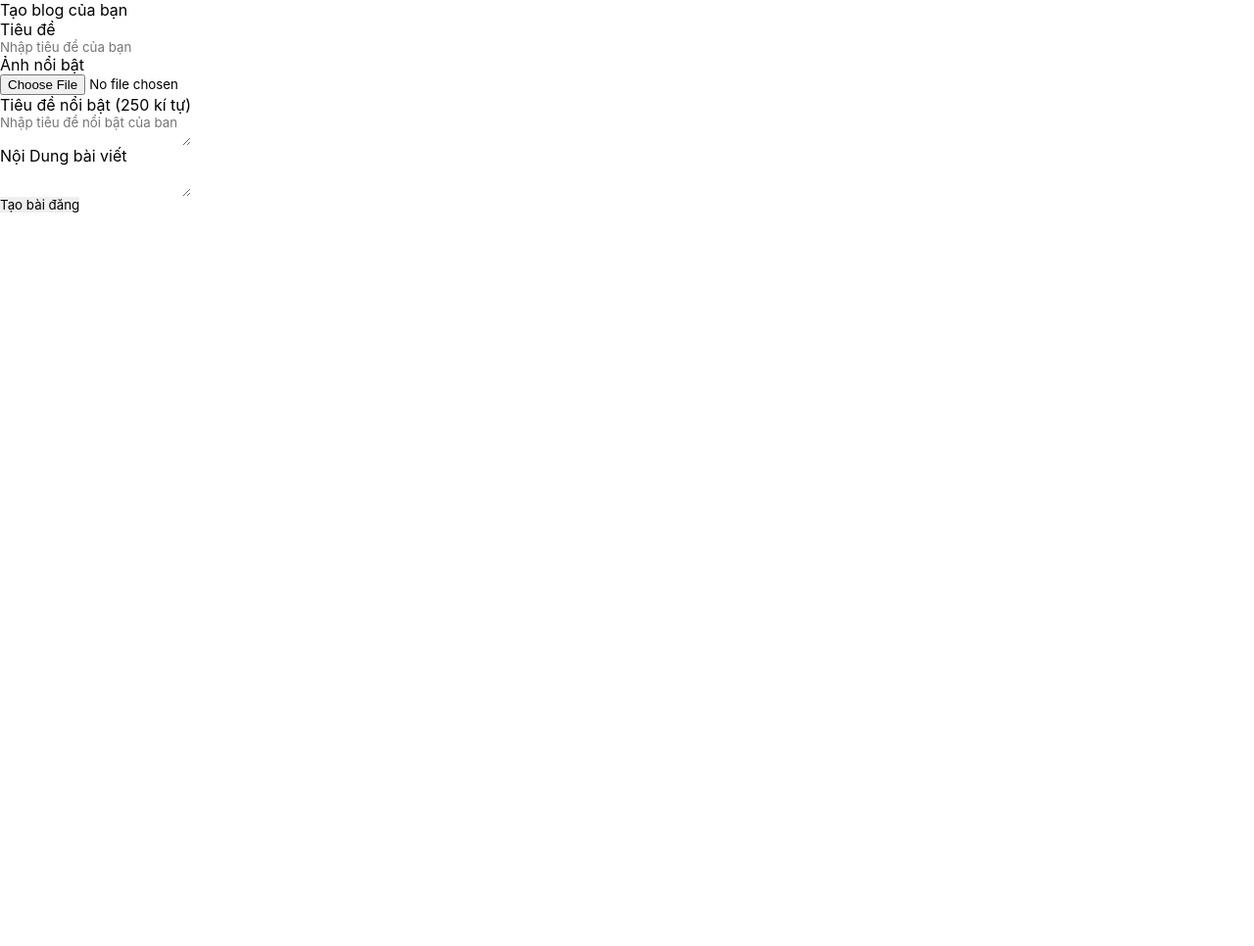
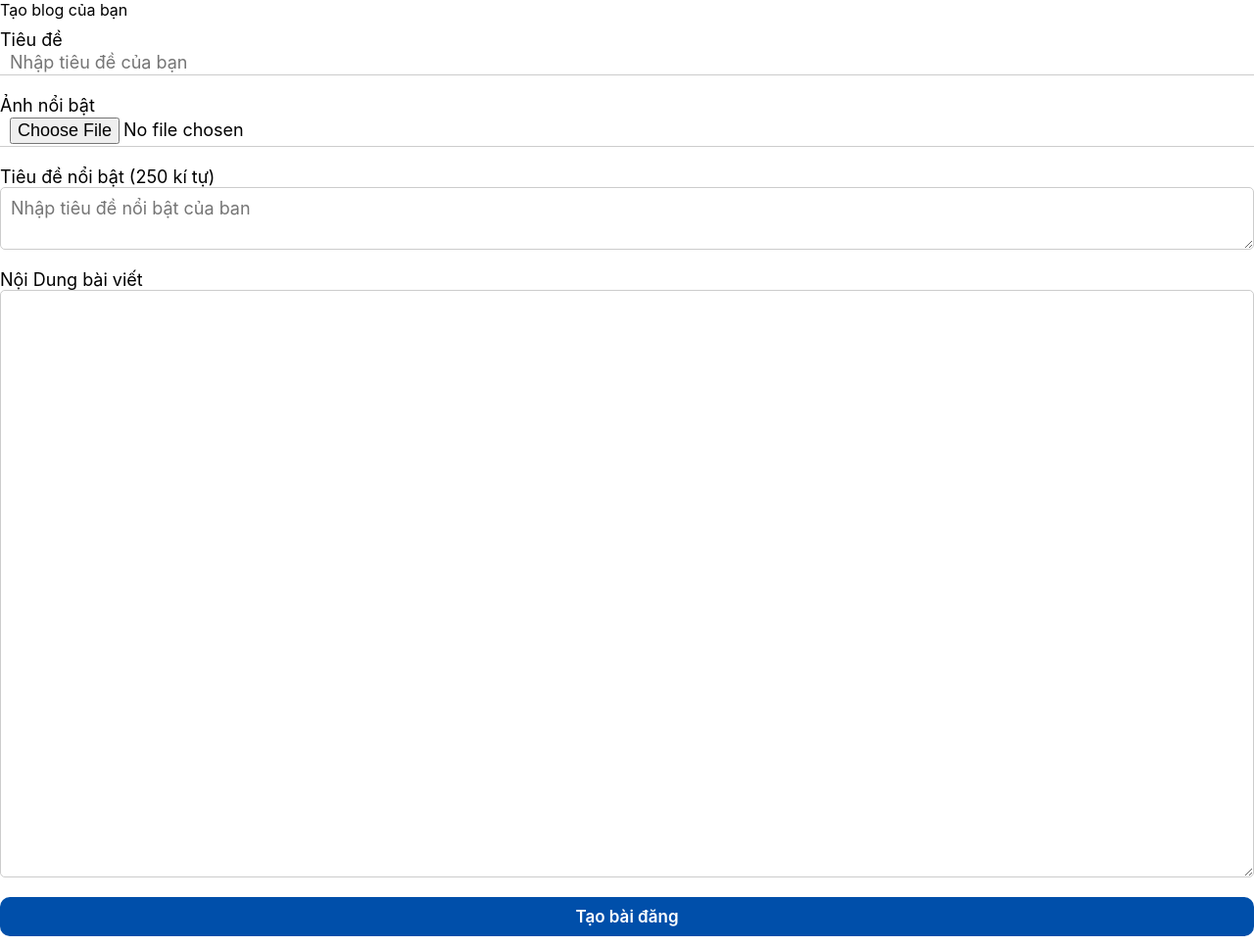
Before and after one commit to congquyenpro/TrungTamGiaSu, a PHP site: template src/views/content/createBlog.php in a window 1280 px wide. Shown: the whole page at 98% size. Before the commit the page ends 217 px from the top, so only its background shows below. Run offline with PHP 8.4, Linux system fonts and the light colour scheme; the template is opened without the code that fills it, so the values that code supplies are empty; some libraries are stand-ins or nearby versions.

Commit message:
main css

```diff
--- a/public/css/create_blog.css
+++ b/public/css/create_blog.css
@@ -256,3 +256,55 @@ html {
 }
 
 /* Header end */
+/* start main */
+.main{
+    width: 100%;
+}
+.input-value{
+    padding-top: 10px;
+    margin-bottom: 10px;
+}
+.input-value .name-title{
+    font-size: 18px;
+}
+.input-value input{
+    width: 100%;
+    border-bottom: 1px solid #ccc;
+    font-size: 18px;
+    padding: 2px 10px;
+}
+
+.select-input{
+    display: block;
+    width: 100%;
+    border: 1px solid #ccc;
+    font-size: 18px;
+    padding: 2px 10px;
+    border-radius: 5px;
+}
+
+.input-value textarea{
+    width: 100%;
+    font-size: 18px;
+    border: 1px solid #ccc;
+    border-radius: 5px;
+    padding: 10px;
+    resize: vertical;
+}
+#myTextarea{
+    height: 600px;
+}
+.input-value button {
+    width: 100%;
+    padding: 10px 10px;
+    font-size: 17px;
+    font-weight: 600;
+    border-radius: 10px;
+    cursor: pointer;
+    background-color: rgb(0, 79, 170);
+    color: white;
+}
+.input-value button:hover{
+    background-color: rgb(72, 12, 238);
+}
+/* end main */
```
